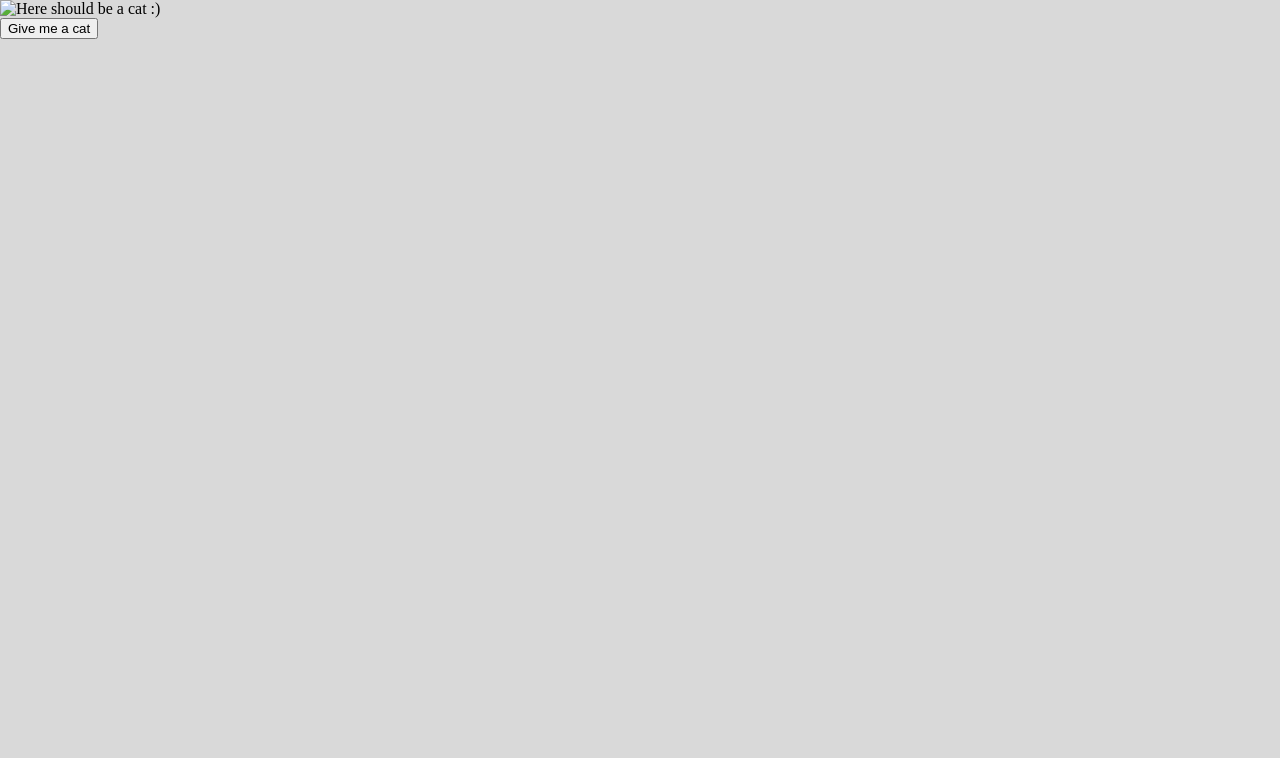
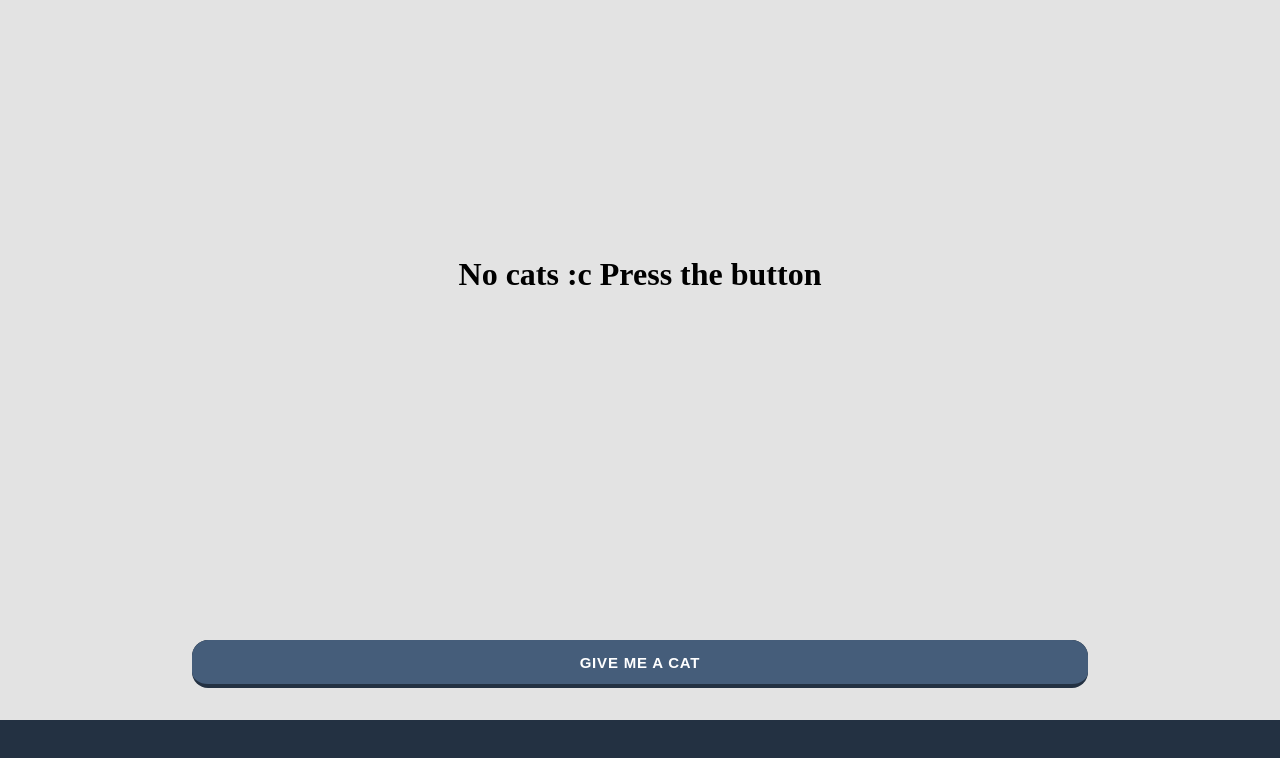
Before and after one commit to Yashmerino/random-cat-generator, a React app: page / in a window 1280 px wide. Built offline with nearby package versions, Linux system fonts and the light colour scheme.

Commit message:
Add basic styles (#3)

```diff
--- a/src/app/App.js
+++ b/src/app/App.js
@@ -5,7 +5,7 @@ import Footer from "./components/Footer.jsx";
 import api_key from "./api.json";
 
 const App = (props) => {
-  const [cat, setCat] = useState("");
+  const [cat, setCat] = useState({});
 
   const fetchCat = async () => {
     const response = await fetch("https://api.thecatapi.com/v1/images/search", {
@@ -17,12 +17,21 @@ const App = (props) => {
 
     const data = await response.json();
 
-    setCat(data[0].url);
+    while (data[0].width >= 700 || data[0].height >= 600) {
+      data[0].width /= 2;
+      data[0].height /= 2;
+    }
+
+    setCat(data[0]);
   };
 
   return (
     <div className="main-container">
-      <Image src={cat} />
+      {Object.keys(cat).length > 0 ? (
+        <Image src={cat.url} width={cat.width} height={cat.height} />
+      ) : (
+        <h1 className="no_cats">No cats :c Press the button</h1>
+      )}
       <Button setCat={fetchCat} />
       <Footer />
     </div>
--- a/src/app/components/Image.jsx
+++ b/src/app/components/Image.jsx
@@ -3,7 +3,13 @@ import React from "react";
 const Image = (props) => {
   return (
     <div className="image-container">
-      <img src={props.src} alt="Here should be a cat :)" />
+      <img
+        className="image"
+        src={props.src}
+        width={props.width}
+        height={props.height}
+        alt="Here should be a cat :)"
+      />
     </div>
   );
 };
--- a/src/main.css
+++ b/src/main.css
@@ -2,12 +2,119 @@ body {
   margin: 0;
   padding: 0;
 
-  background-color: #d9d9d9;
+  background-color: #e3e3e3;
 }
 
 .main-container {
   display: flex;
   flex-direction: column;
-  flex-wrap: wrap;
-  height: 50px;
+
+  height: 100%;
 }
+
+.image {
+  margin-top: 5%;
+  margin-bottom: 5%;
+
+  display: block;
+  margin-left: auto;
+  margin-right: auto;
+}
+
+.button-container {
+  text-align: center;
+  position: fixed;
+
+  width: 100%;
+  height: 20%;
+  left: 0;
+  bottom: 0;
+}
+
+.button {
+  width: 60%;
+  height: 30%;
+
+  background-color: #233142;
+
+  color: white;
+
+  appearance: button;
+  border: solid transparent;
+  border-radius: 16px;
+  border-width: 0 0 4px;
+  box-sizing: border-box;
+  color: #ffffff;
+  cursor: pointer;
+  display: inline-block;
+  font-family: din-round, sans-serif;
+  font-size: 15px;
+  font-weight: 700;
+  letter-spacing: 0.8px;
+  line-height: 20px;
+  margin: 0;
+  outline: none;
+  overflow: visible;
+  padding: 13px 16px;
+  text-align: center;
+  text-transform: uppercase;
+  touch-action: manipulation;
+  transform: translateZ(0);
+  transition: filter 0.2s;
+  user-select: none;
+  -webkit-user-select: none;
+  vertical-align: middle;
+  white-space: nowrap;
+  width: 70%;
+}
+
+.button:after {
+  background-clip: padding-box;
+  background-color: #455d7a;
+  border: solid transparent;
+  border-radius: 16px;
+  border-width: 0 0 4px;
+  bottom: -4px;
+  content: "";
+  left: 0;
+  position: absolute;
+  right: 0;
+  top: 0;
+  z-index: -1;
+}
+
+.button:main,
+.button:focus {
+  user-select: auto;
+}
+
+.button:hover:not(:disabled) {
+  filter: brightness(1.1);
+  -webkit-filter: brightness(1.1);
+}
+
+.button:disabled {
+  cursor: auto;
+}
+
+.button:hover {
+  background-color: #233142;
+}
+
+.footer {
+  position: fixed;
+
+  left: 0;
+  bottom: 0;
+  width: 100%;
+  height: 10%;
+
+  background-color: #233142;
+  color: white;
+  text-align: center;
+}
+
+.no_cats {
+  text-align: center;
+  margin-top: 20%;
+}
```
